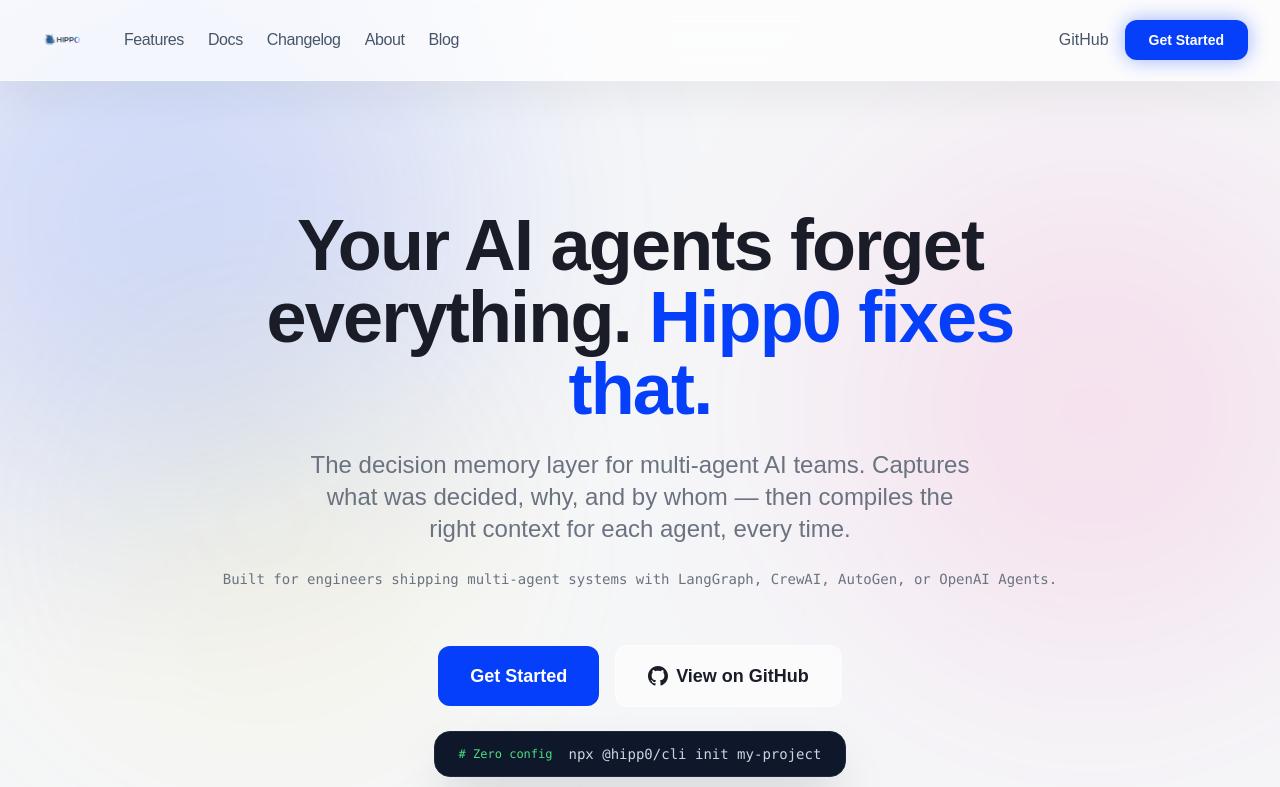
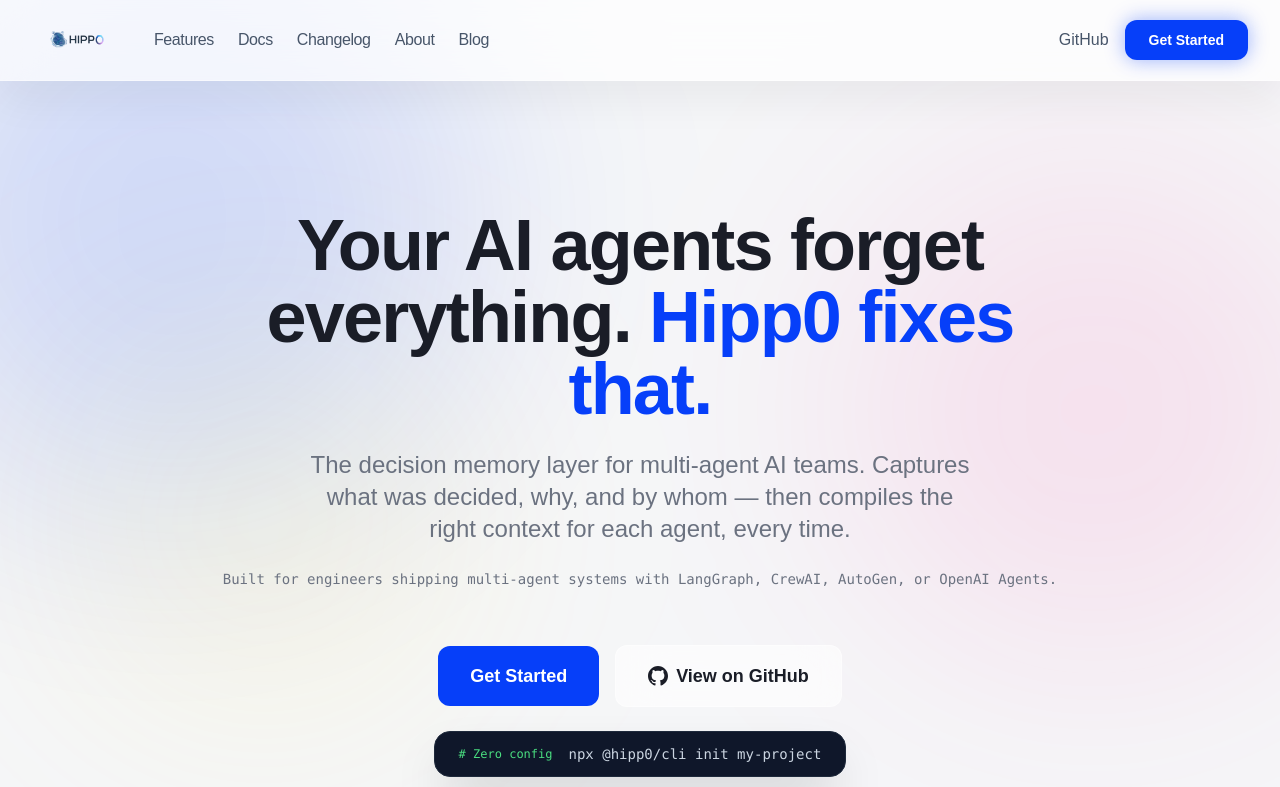
Before and after one commit to perlantir/hipp0-website, a Next.js app: page / in a window 1280 px wide. Shown: the top 787 px of the page. Built offline with nearby package versions, Linux system fonts and the light colour scheme.

Commit message:
fix: increase logo size 150% in navbar and footer

```diff
--- a/src/components/Footer.tsx
+++ b/src/components/Footer.tsx
@@ -7,7 +7,7 @@
       <div className="grid grid-cols-2 md:grid-cols-4 gap-12 px-6 md:px-8 py-20 max-w-7xl mx-auto">
         <div className="col-span-2 md:col-span-1">
           <Link href="/" className="flex items-center gap-2 mb-4">
-            <Image src="/images/Untitled design 6.png" alt="HIPP0" width={120} height={34} className="h-9 w-auto" />
+            <Image src="/images/Untitled design 6.png" alt="HIPP0" width={180} height={51} className="h-[54px] w-auto" />
           </Link>
           <p className="text-sm text-slate-500 leading-relaxed max-w-xs">
             Decision memory for AI agent teams. Built by Perlantir AI Studio.
--- a/src/components/Navbar.tsx
+++ b/src/components/Navbar.tsx
@@ -22,7 +22,7 @@
       <div className="flex justify-between items-center h-20 px-6 md:px-8 max-w-7xl mx-auto">
         <div className="flex items-center gap-8">
           <Link href="/" className="flex items-center gap-2">
-            <Image src="/images/Untitled design 6.png" alt="HIPP0" width={140} height={40} className="h-10 w-auto" priority />
+            <Image src="/images/Untitled design 6.png" alt="HIPP0" width={210} height={60} className="h-[60px] w-auto" priority />
           </Link>
           <div className="hidden md:flex gap-6">
             {navLinks.map((link) => (
```
